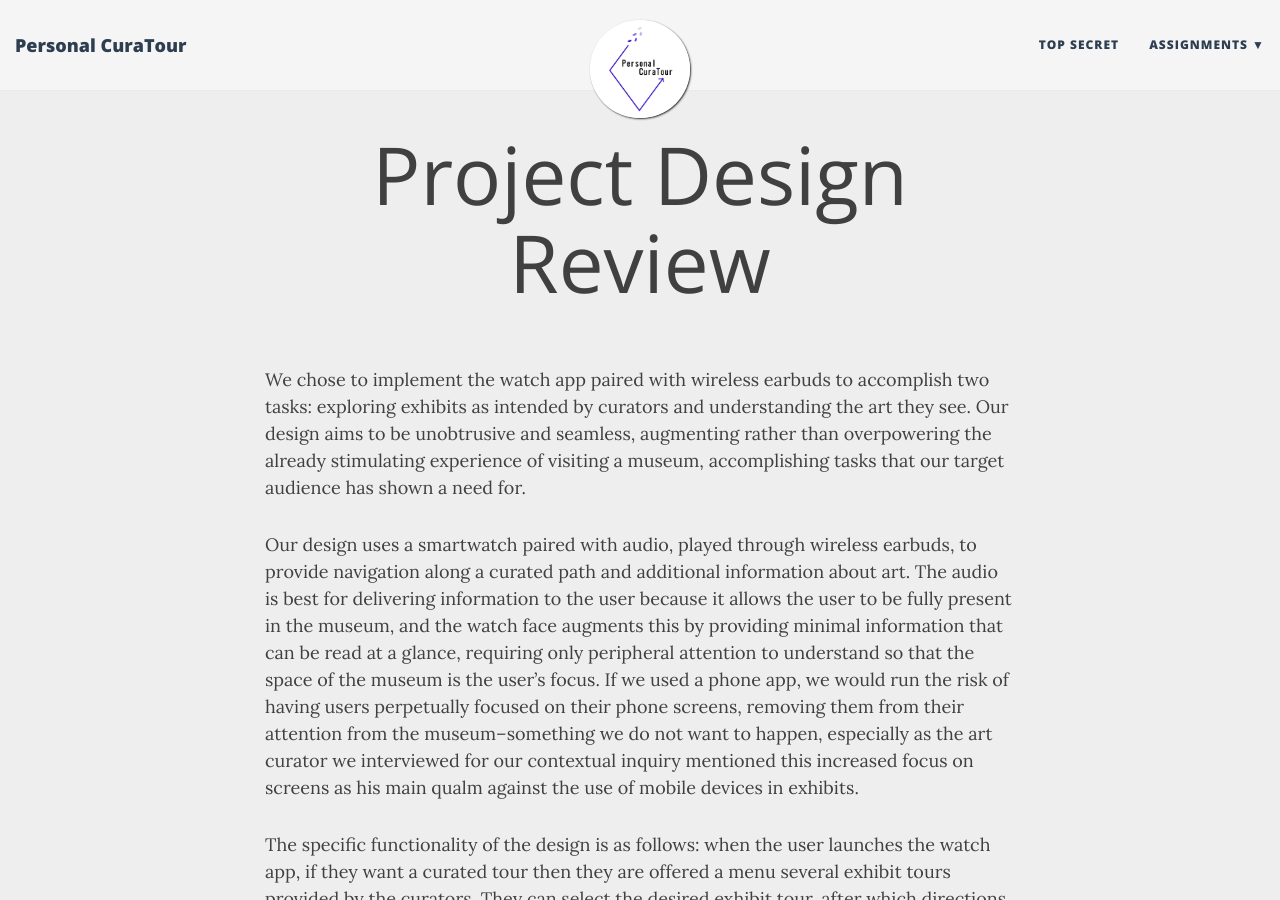
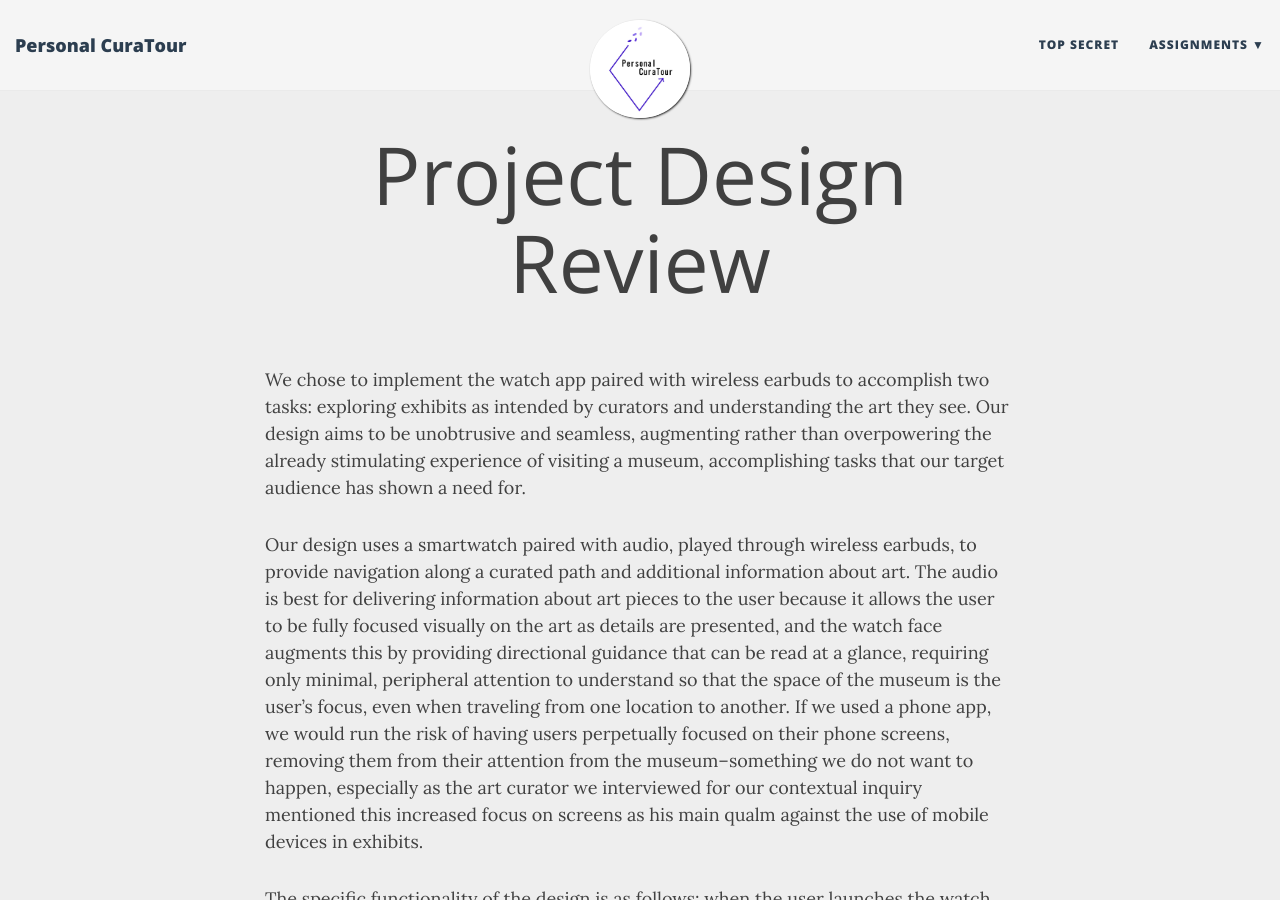
Before and after one commit to krtejeda/PersonalCuraTour, a Jekyll site: the page built from Project-Design-Review.md, in a window 1280 px wide and 900 px high. Built offline with Jekyll 4.4.1, drawn with Linux system fonts in a browser that asks for light colours; nearby versions of some CDN libraries.

Commit message:
Update Project-Design-Review.md

```diff
--- a/Project-Design-Review.md
+++ b/Project-Design-Review.md
@@ -5,7 +5,7 @@ title: Project Design Review
 
 We chose to implement the watch app paired with wireless earbuds to accomplish two tasks: exploring exhibits as intended by curators and understanding the art they see.  Our design aims to be unobtrusive and seamless, augmenting rather than overpowering the already stimulating experience of visiting a museum, accomplishing tasks that our target audience has shown a need for.
 
-Our design uses a smartwatch paired with audio, played through wireless earbuds, to provide navigation along a curated path and additional information about art.  The audio is best for delivering information to the user because it allows the user to be fully present in the museum, and the watch face augments this by providing minimal information that can be read at a glance, requiring only peripheral attention to understand so that the space of the museum is the user’s focus.  If we used a phone app, we would run the risk of having users perpetually focused on their phone screens, removing them from their attention from the museum--something we do not want to happen, especially as the art curator we interviewed for our contextual inquiry mentioned this increased focus on screens as his main qualm against the use of mobile devices in exhibits.
+Our design uses a smartwatch paired with audio, played through wireless earbuds, to provide navigation along a curated path and additional information about art.  The audio is best for delivering information about art pieces to the user because it allows the user to be fully focused visually on the art as details are presented, and the watch face augments this by providing directional guidance that can be read at a glance, requiring only minimal, peripheral attention to understand so that the space of the museum is the user’s focus, even when traveling from one location to another.  If we used a phone app, we would run the risk of having users perpetually focused on their phone screens, removing them from their attention from the museum--something we do not want to happen, especially as the art curator we interviewed for our contextual inquiry mentioned this increased focus on screens as his main qualm against the use of mobile devices in exhibits.
 
 The specific functionality of the design is as follows: when the user launches the watch app, if they want a curated tour then they are offered a menu several exhibit tours provided by the curators. They can select the desired exhibit tour, after which directions are displayed on the watch face and audio begins to play through paired bluetooth headphones when they arrive at points of interest in the exhibit.  If they simply wish to wander, they can indicate this and the watch will simply deliver a prompt whenever they pause in front of a piece, allowing them to start the audio guide.  They can also set the audio guides to start playing automatically after they spend a certain amount of time in front of a piece.
 
```
